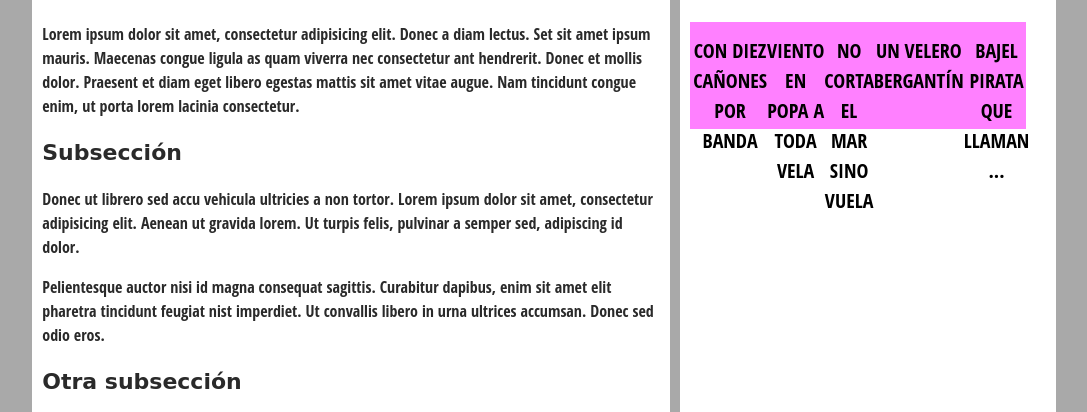
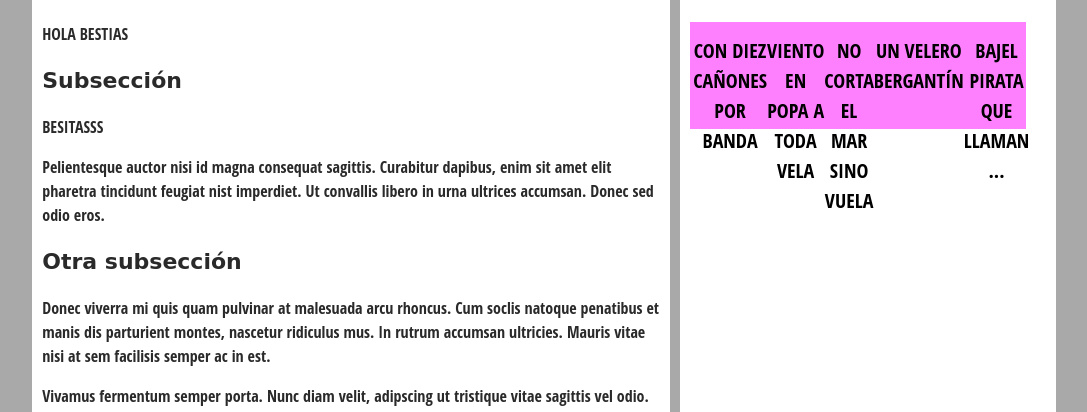
Before and after one commit to oscarGitFernandez/curso-git-repo1, a plain HTML site: page index.html in a window 1280 px wide. Shown: the part 382-794 px from the top of the page, without its empty margins (96-1183 px from the left). Drawn offline with Linux system fonts and the light colour scheme.

Commit message:
cambios bestias

```diff
--- a/index.html
+++ b/index.html
@@ -26,17 +26,11 @@
 
   <h2>Nueva cabecera</h2>
 
-  <p>Lorem ipsum dolor sit amet, consectetur adipisicing elit. Donec a diam
-     lectus. Set sit amet ipsum mauris. Maecenas congue ligula as quam viverra
-     nec consectetur ant hendrerit. Donec et mollis dolor. Praesent et diam eget
-     libero egestas mattis sit amet vitae augue. Nam tincidunt congue enim, ut
-     porta lorem lacinia consectetur.</p>
+  <p>HOLA BESTIAS</p>
 
   <h3>Subsección</h3>
 
-  <p>Donec ut librero sed accu vehicula ultricies a non tortor. Lorem ipsum
-     dolor sit amet, consectetur adipisicing elit. Aenean ut gravida lorem.
-     Ut turpis felis, pulvinar a semper sed, adipiscing id dolor.</p>
+  <p>BESITASSS</p>
 
   <p>Pelientesque auctor nisi id magna consequat sagittis. Curabitur dapibus,
      enim sit amet elit pharetra tincidunt feugiat nist imperdiet. Ut convallis
```
